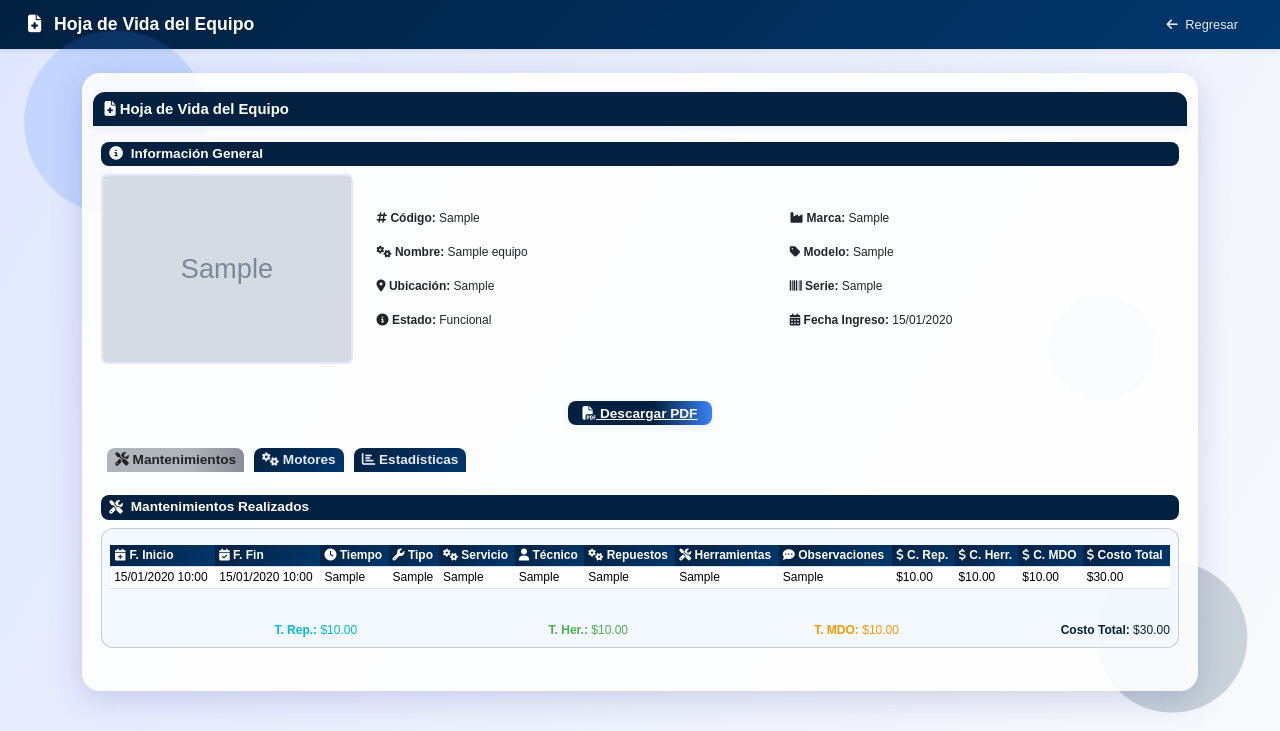
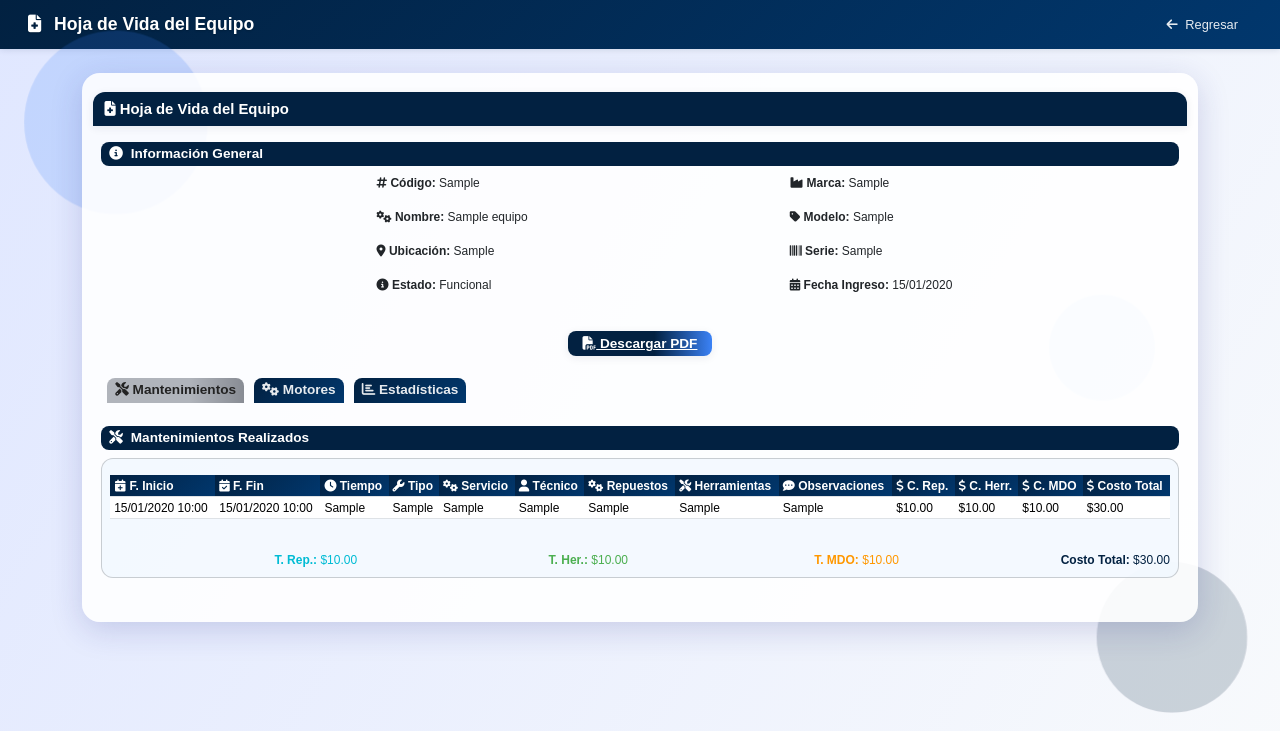
Before and after one commit to RocioGelvesP/mantenimiento_app, a Flask app: a page that uses templates/equipos/hoja_vida.html in a window 1280 px wide. Shown: the top 731 px of the page. Run offline with Flask 3, Linux system fonts and the light colour scheme; a user stored in the database is signed in; tables that the repository leaves empty hold one stand-in row (values such as "Sample post"); grey boxes marked "Sample" are stand-in pictures; parts of the project's set-up code (start-up, migrations or seed data) failed here and were passed over; some libraries are stand-ins or nearby versions.

Commit message:
Mejoras en la plantilla hoja_vida.html: se elimina bloque de imagen para prueba de descarga del PDF

```diff
--- a/templates/equipos/hoja_vida.html
+++ b/templates/equipos/hoja_vida.html
@@ -249,14 +249,7 @@
                 <div class="subcard-title"><i class="fas fa-info-circle"></i> Información General</div>
                 <div class="row align-items-center mb-4">
                     <div class="col-md-3 text-center mb-3">
-                        {% if equipo.imagen %}
-                            <img src="{{ base_url }}static/{{ equipo.imagen }}" alt="Imagen del Equipo" class="img-fluid rounded" style="max-height: 200px; border: 2px solid #e0e7ff; background: #fff;">
-                        {% else %}
-                            <div class="bg-light rounded p-3">
-                                <i class="fas fa-image fa-3x text-muted"></i>
-                                <p class="mt-2">No hay imagen disponible</p>
-                            </div>
-                        {% endif %}
+
                     </div>
                     <div class="col-md-9">
                         <div class="row">
```
